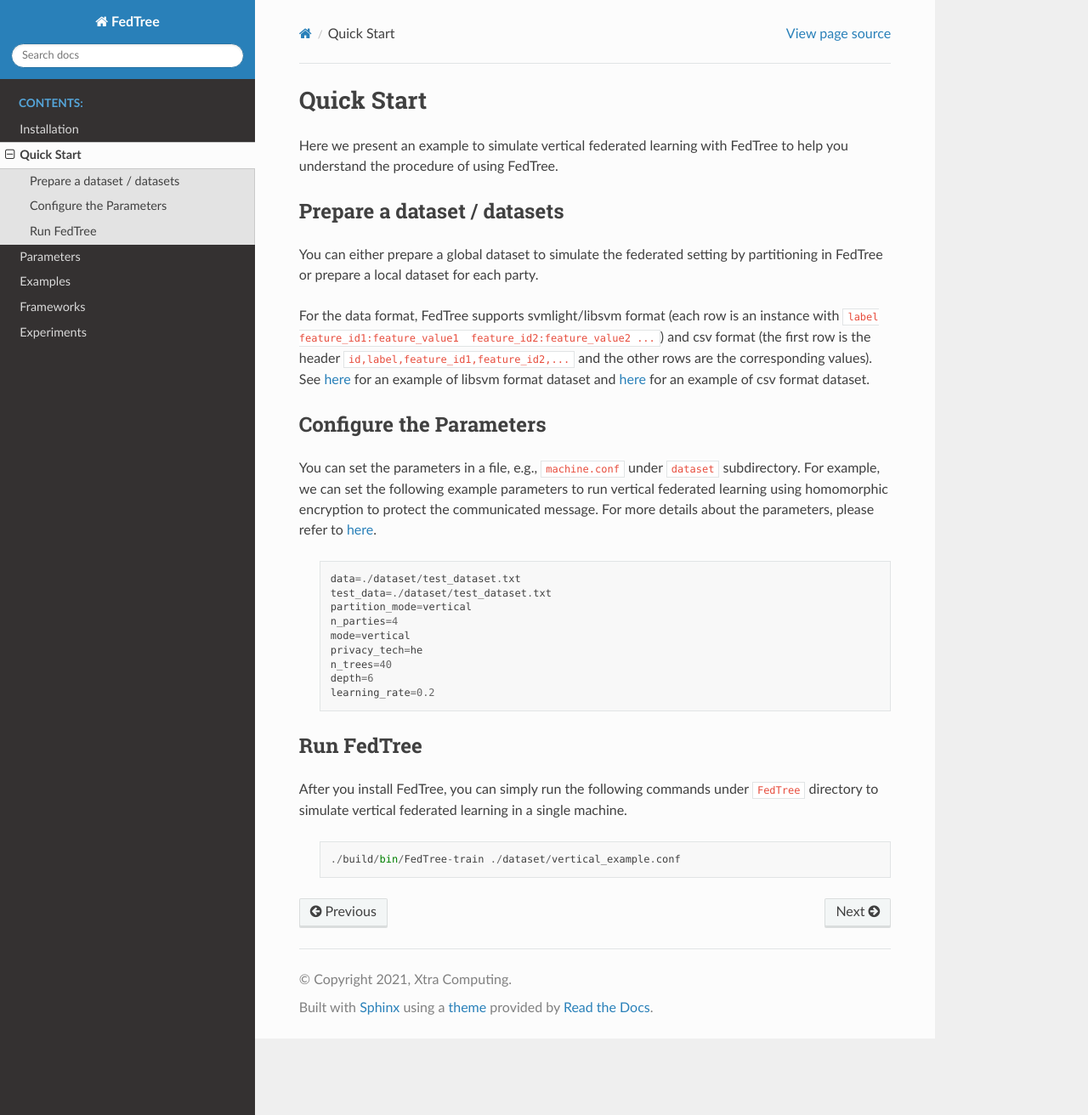
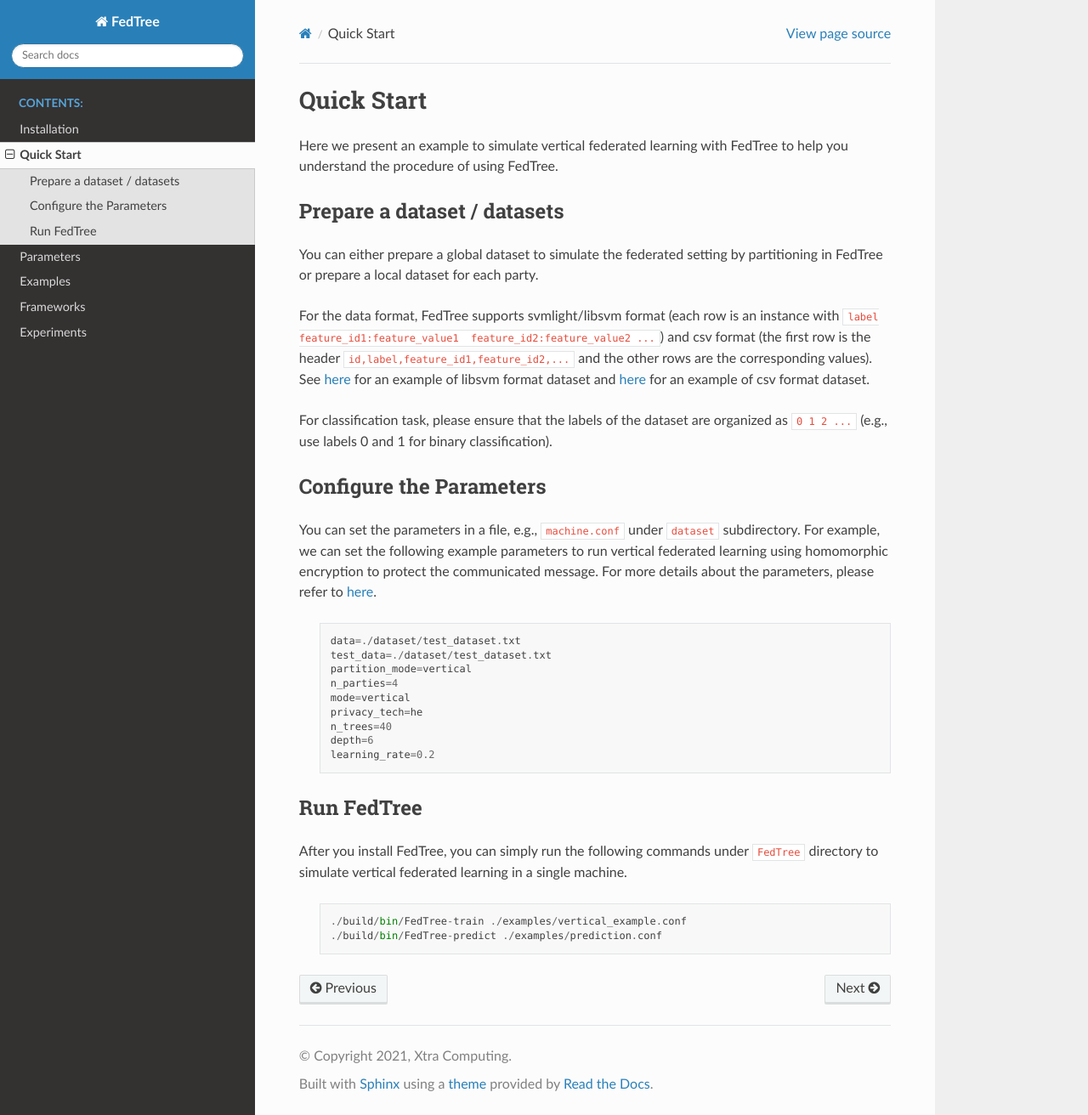
Before and after one commit to Xtra-Computing/FedTree, a Sphinx documentation site: the page built from docs/source/Quick-Start.rst, in a window 1280 px wide and 1312 px high. Shown: the whole window at 85% size. Built offline with Sphinx 7.4.7 and the Read the Docs theme 2.0.0, drawn with Linux system fonts in a browser that asks for light colours.

Commit message:
update docs

```diff
--- a/docs/source/Experiments.rst
+++ b/docs/source/Experiments.rst
@@ -9,7 +9,7 @@
 Standalone Simulation
 ~~~~~~~~~~~~~~~~~~~~~
 For the standalone simulation, we use a machine with 64*Intel Xeon Gold 6226R CPUs and 8*NVIDIA GeForce RTX 3090 to conduct experiments.
-We allocate each experiment with 16 threads. By default, we set the number of parties to 2, the number of trees to 40, learning rate to 0.1, the maximum depth of tree to 6, and the maximum number of bins to 255.
+We allocate each experiment with 16 threads. By default, we set the number of parties to 2, the number of trees to 50, learning rate to 0.1, the maximum depth of tree to 6, and the maximum number of bins to 255.
 The other parameters of all approaches are set to the default setting of FedTree.
 
 Effectiveness
@@ -57,7 +57,7 @@
 
 Distributed Computing
 ~~~~~~~~~~~~~~~~~~~~~
-For distributed setting, we use a cluster with 5 machines, where each machine has 56*Intel Xeon E5-2680 CPUs.
+For distributed setting, we use a cluster with 5 machines, where each machine has two Intel Xeon E5-2680 14 core CPUs.
 We set the number of parties to 4, where each party hosts a machine. The results are shown below. Here Homo-SecureBoost (from FATE) and FedTree-Hori+SA have the same security level.
 We can observe that both horizontal and vertical FedTree are faster than FATE.
 
--- a/docs/source/Quick-Start.rst
+++ b/docs/source/Quick-Start.rst
@@ -11,6 +11,8 @@
 and csv format (the first row is the header ``id,label,feature_id1,feature_id2,...`` and the other rows are the corresponding values).
 See `here <https://github.com/Xtra-Computing/FedTree/blob/main/dataset/test_dataset.txt>`__ for an example of libsvm format dataset
 and `here <https://github.com/Xtra-Computing/FedTree/blob/main/dataset/credit/credit_vertical_p0_withlabel.csv>`__ for an example of csv format dataset.
+
+For classification task, please ensure that the labels of the dataset are organized as ``0 1 2 ...`` (e.g., use labels 0 and 1 for binary classification).
 
 Configure the Parameters
 ~~~~~~~~~~~~~~~~~~~~~~~~
@@ -36,7 +38,8 @@
 
     .. code::
 
-        ./build/bin/FedTree-train ./dataset/vertical_example.conf
+        ./build/bin/FedTree-train ./examples/vertical_example.conf
+        ./build/bin/FedTree-predict ./examples/prediction.conf
 
 
 
```
Also changed, not shown: docs/source/Parameters.rst (+8 -9 lines).
